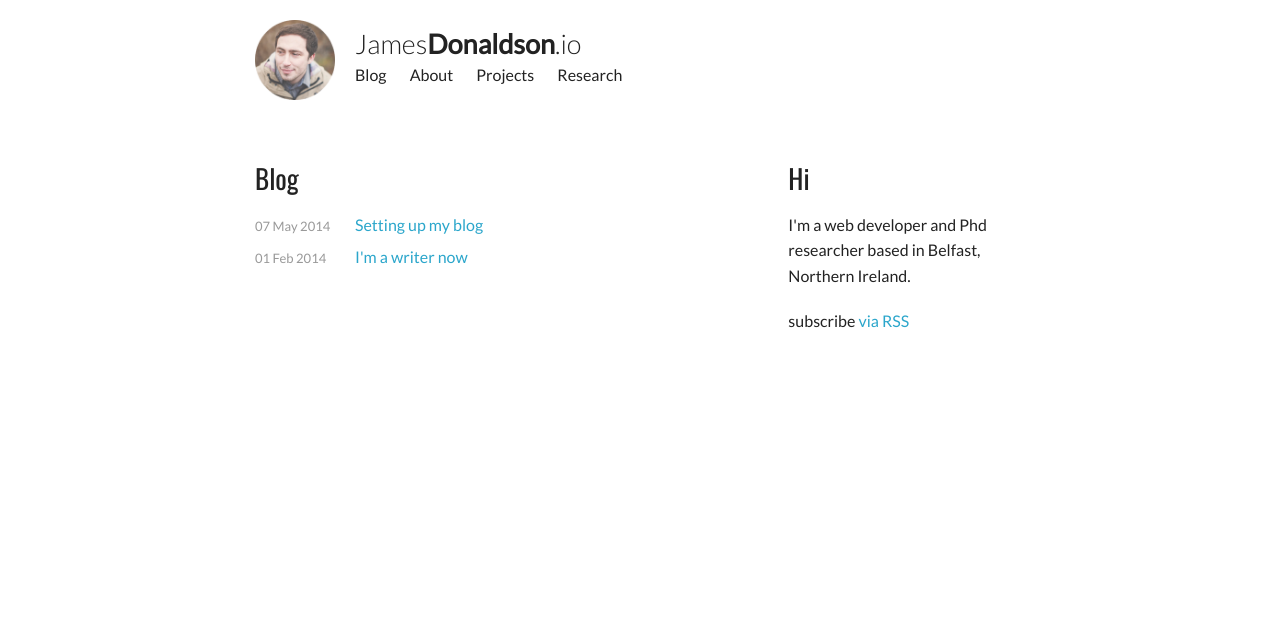
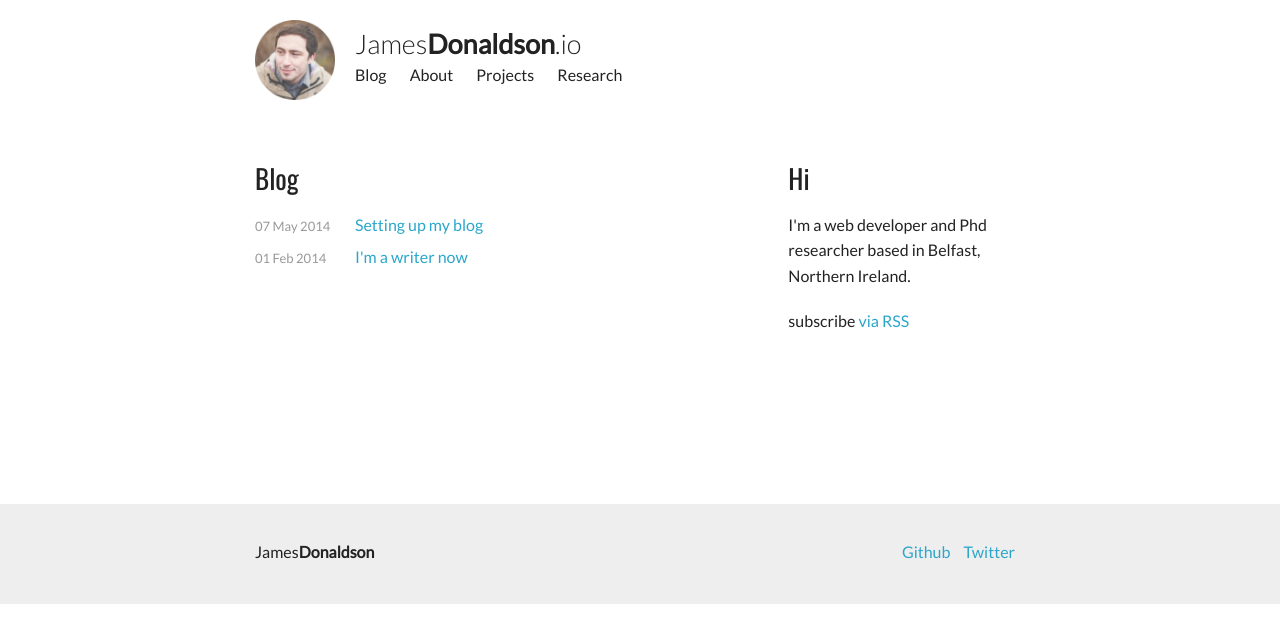
Before and after one commit to jdonaldson10/jdonaldson10.github.io, a Jekyll site: the page built from index.html, in a window 1280 px wide. Shown: the top 643 px of the page. Built offline with Jekyll 4.4.1, drawn with Linux system fonts in a browser that asks for light colours; Markdown is read by kramdown in place of the engine named in the settings.

Commit message:
Adding footer file

```diff
--- a/_includes/footer.html
+++ b/_includes/footer.html
@@ -1,56 +1,11 @@
-<footer class="site-footer">
-	<div class="wrap">
-		<h2 class="footer-heading">Bart Simpson</h2>
-		<div class="footer-col-1 column">
-			<ul>
-				<li>Chief Flatulence Officer</li>
-				<li><a href="mailto:bsimpson@flatulencehub.com">bsimpson@flatulencehub.com</a></li>
-			</ul>
-		</div>
-
-		<div class="footer-col-2 column">
-			<ul>
-				<li>
-					<a href="https://github.com/yourusername">
-						<span class="icon github">
-							<svg version="1.1" class="github-icon-svg" xmlns="http://www.w3.org/2000/svg" xmlns:xlink="http://www.w3.org/1999/xlink" x="0px" y="0px"
-							viewBox="0 0 16 16" enable-background="new 0 0 16 16" xml:space="preserve">
-							<path fill-rule="evenodd" clip-rule="evenodd" fill="#C2C2C2" d="M7.999,0.431c-4.285,0-7.76,3.474-7.76,7.761
-							c0,3.428,2.223,6.337,5.307,7.363c0.388,0.071,0.53-0.168,0.53-0.374c0-0.184-0.007-0.672-0.01-1.32
-							c-2.159,0.469-2.614-1.04-2.614-1.04c-0.353-0.896-0.862-1.135-0.862-1.135c-0.705-0.481,0.053-0.472,0.053-0.472
-							c0.779,0.055,1.189,0.8,1.189,0.8c0.692,1.186,1.816,0.843,2.258,0.645c0.071-0.502,0.271-0.843,0.493-1.037
-							C4.86,11.425,3.049,10.76,3.049,7.786c0-0.847,0.302-1.54,0.799-2.082C3.768,5.507,3.501,4.718,3.924,3.65
-							c0,0,0.652-0.209,2.134,0.796C6.677,4.273,7.34,4.187,8,4.184c0.659,0.003,1.323,0.089,1.943,0.261
-							c1.482-1.004,2.132-0.796,2.132-0.796c0.423,1.068,0.157,1.857,0.077,2.054c0.497,0.542,0.798,1.235,0.798,2.082
-							c0,2.981-1.814,3.637-3.543,3.829c0.279,0.24,0.527,0.713,0.527,1.437c0,1.037-0.01,1.874-0.01,2.129
-							c0,0.208,0.14,0.449,0.534,0.373c3.081-1.028,5.302-3.935,5.302-7.362C15.76,3.906,12.285,0.431,7.999,0.431z"/>
-							</svg>
-						</span>
-						<span class="username">bartrulez</span>
-					</a>
-				</li>
-			<li>
-				<a href="https://twitter.com/yourusername">
-					<span class="icon twitter">
-						<svg version="1.1" class="twitter-icon-svg" xmlns="http://www.w3.org/2000/svg" xmlns:xlink="http://www.w3.org/1999/xlink" x="0px" y="0px"
-						viewBox="0 0 16 16" enable-background="new 0 0 16 16" xml:space="preserve">
-						<path fill="#C2C2C2" d="M15.969,3.058c-0.586,0.26-1.217,0.436-1.878,0.515c0.675-0.405,1.194-1.045,1.438-1.809
-						c-0.632,0.375-1.332,0.647-2.076,0.793c-0.596-0.636-1.446-1.033-2.387-1.033c-1.806,0-3.27,1.464-3.27,3.27
-						c0,0.256,0.029,0.506,0.085,0.745C5.163,5.404,2.753,4.102,1.14,2.124C0.859,2.607,0.698,3.168,0.698,3.767
-						c0,1.134,0.577,2.135,1.455,2.722C1.616,6.472,1.112,6.325,0.671,6.08c0,0.014,0,0.027,0,0.041c0,1.584,1.127,2.906,2.623,3.206
-						C3.02,9.402,2.731,9.442,2.433,9.442c-0.211,0-0.416-0.021-0.615-0.059c0.416,1.299,1.624,2.245,3.055,2.271
-						c-1.119,0.877-2.529,1.4-4.061,1.4c-0.264,0-0.524-0.015-0.78-0.046c1.447,0.928,3.166,1.469,5.013,1.469
-						c6.015,0,9.304-4.983,9.304-9.304c0-0.142-0.003-0.283-0.009-0.423C14.976,4.29,15.531,3.714,15.969,3.058z"/>
-						</svg>
-					</span>
-					<span class="username">bartrulez</span>
-				</a>
-			</li>
-			</ul>
-		</div>
-
-		<div class="footer-col-3 column">
-		<p class="text">Any additional text you want to have here is totally cool for you to haz, yo.</p>
+<footer class="footer">
+	<div class="row">
+		<div class="large-12 columns">
+			<span>James<strong>Donaldson</strong></span>
+			<div class="links">
+				<a href="https://github.com/jdonaldson10">Github</a>
+				<a href="https://twitter.com/jimbo_donaldson">Twitter</a>
+			</div>
 		</div>
 	</div>
 </footer>
--- a/_layouts/default.html
+++ b/_layouts/default.html
@@ -5,5 +5,6 @@
 <body>
   {% include header.html %}
   {{ content }}
+  {% include footer.html %}
 </body>
 </html>
--- a/assets/css/site.css
+++ b/assets/css/site.css
@@ -67,6 +67,19 @@ h1,h2,h3,h4,h5,h6{
 	border-bottom: 1px solid #967900 !important;
 }
 
+footer{
+	background: #eee;
+	height: 100px;
+	padding-top: 40px;
+	margin-top: 150px;
+}
+footer .links{
+	float: right;
+}
+footer .links a{
+	padding-right: 10px;
+}
+
 
 @media only screen and (max-width: 40em) {
 	.header{
@@ -85,60 +98,6 @@ h1,h2,h3,h4,h5,h6{
 		font-size: 0.9em;
 	}
 }
-
-
-
-
-
-
-
-
-
-.footer{
-	margin-top:20px;
-	padding: 60px 0;
-	border-top: 1px solid #eee;
-	color: #eee;
-	text-align: center;
-}
-
-.footer .block {
-display: inline-block;
-vertical-align: top;
-text-align: center;
-line-height: 20px;
-width: 150px;
-padding: 0 10px;
-color: #333;
--webkit-transition: color 0.25s ease-in;
--moz-transition: color 0.25s ease-in;
--ms-transition: color 0.25s ease-in;
--o-transition: color 0.25s ease-in;
-transition: color 0.25s ease-in;
-
-}
-.block:hover{
-	color: red;
-	transition-delay:0s;
-}
-.footer .block div{
-	font-family: "Lato", sans-serif;
-	font-weight: 300;
-	font-size: 16px;
-	visibility: hidden;
-	opacity:0;
-	transition:color 0s ease-in 0.25s,visibility 0s ease-in 0.25s,opacity 0.25s ease-in;
-}
-
-
-.footer .block:hover div{
-
-	visibility: visible;
-	opacity:1;
-	transition-delay:0s;
-
-}
-
 
 .posts{
 	list-style:none;
```
Lines whose indentation alone changed are shown as unchanged.
